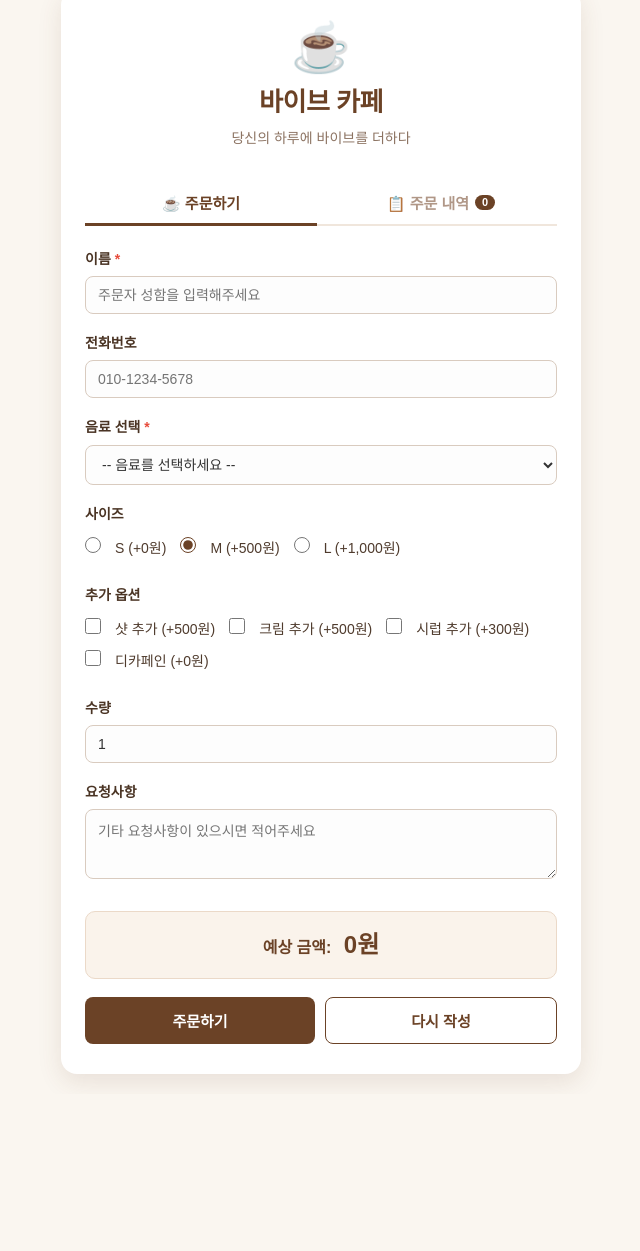
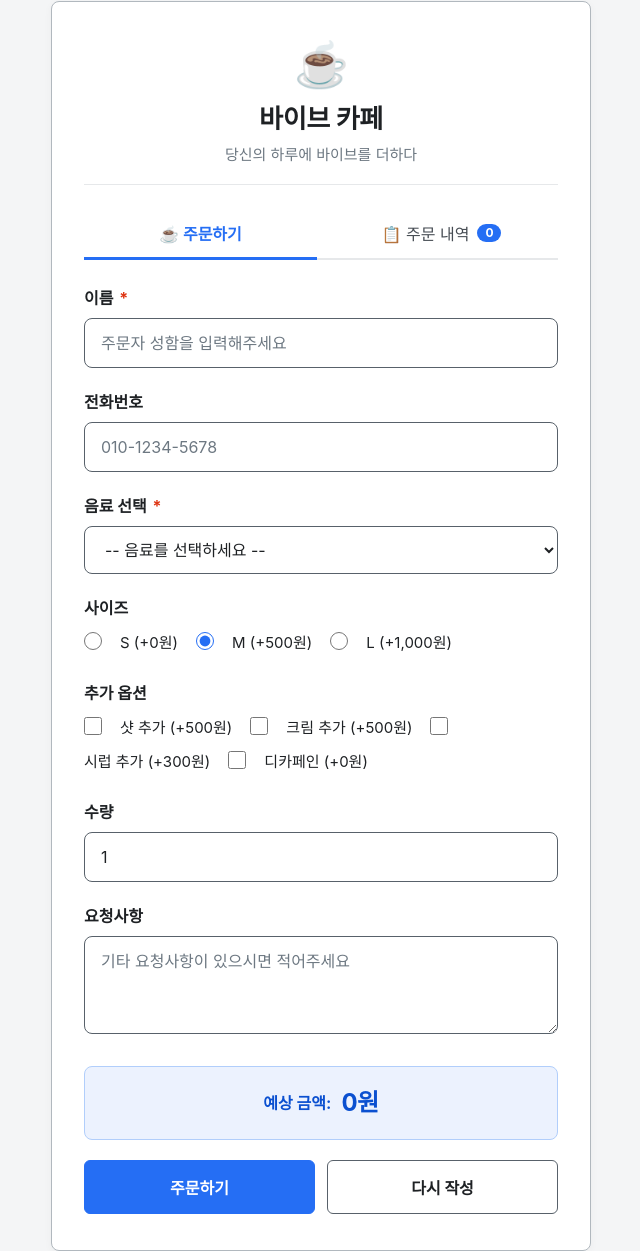
Before and after one commit to msh11hanwha-star/vibe_cafe, a plain HTML site: page index.html in a window 1280 px wide. Shown: the part 31-1282 px from the top of the page, without its empty margins (319-959 px from the left). Before the commit the page ends 1125 px from the top, so only its background shows below. Drawn offline with nearby package versions, Linux system fonts and the light colour scheme; a web font is replaced by a local one.

Commit message:
Add files via upload

```diff
--- a/style.css
+++ b/style.css
@@ -1,452 +1,547 @@
 /* ===================================================
-   바이브 카페 (Vibe Cafe) 스타일시트
-   - 초보자도 이해하기 쉬운 스타일 가이드 주석 포함
+   바이브 카페 (Vibe Cafe) - KRDS (대한민국 정부 디자인 시스템) 테마
+   - DESIGN (3).md 표준 토큰 및 컴포넌트 가이드라인 적용
 =================================================== */
 
-/* 1. 기본 리셋 및 전역 설정 */
+/* 1. 디자인 토큰 (CSS Custom Properties) */
+:root {
+    /* [Colors - Brand & Primary] */
+    --krds-color-primary-5: #ecf2fe;        /* 연한 블루 표면 / 배지 배경 */
+    --krds-color-primary-10: #d8e5fd;       /* hover / 선택 표면 */
+    --krds-color-primary-20: #b1cefb;       /* subtle 보더 / divider */
+    --krds-color-primary-50: #256ef4;       /* Primary 기본 액션 (정부 청색) */
+    --krds-color-primary-60: #0b50d0;       /* Primary 텍스트 / hover */
+    --krds-color-primary-70: #083891;       /* Primary active / pressed */
+
+    /* [Colors - Grayscale & Surfaces] */
+    --krds-color-canvas: #ffffff;           /* 카드 및 입력창 기본 배경 */
+    --krds-color-surface: #f4f5f6;          /* 페이지 전체 배경 (Subtle Surface) */
+    --krds-color-divider: #e6e8ea;          /* 구분선 */
+    --krds-color-border-subtle: #cdd1d5;    /* 연한 테두리 (Gray 20) */
+    --krds-color-border-card: #b1b8be;      /* 카드 / 패널 표준 보더 (Gray 30) */
+    --krds-color-border-strong: #58616a;    /* 입력창 / 아웃라인 표준 보더 (Gray 60) */
+
+    /* [Colors - Foreground (Text)] */
+    --krds-color-text-basic: #1e2124;       /* 기본 본문 / 제목 (Gray 90) */
+    --krds-color-text-subtle: #464c53;      /* 보조 텍스트 / 비활성 라벨 (Gray 70) */
+    --krds-color-text-caption: #6d7882;     /* 캡션 / 메타 (Gray 50) */
+
+    /* [Colors - Semantic] */
+    --krds-color-danger: #de3412;           /* 오류 / 필수 별표 (Danger 50) */
+    --krds-color-danger-bg: #fdefec;        /* 오류 배경 (Danger 5) */
+    --krds-color-success: #228738;          /* 성공 / 완료 (Success 50) */
+    --krds-color-success-bg: #eaf6ec;       /* 성공 배경 (Success 5) */
+    --krds-color-success-text: #285d33;     /* 성공 텍스트 (Success 70) */
+    --krds-color-warning: #ffb114;          /* 경고 */
+    --krds-color-info: #0b78cb;             /* 안내 */
+
+    /* [Typography] */
+    --krds-font-family: "Pretendard GOV", "Pretendard", -apple-system, BlinkMacSystemFont, "Apple SD Gothic Neo", "Noto Sans KR", sans-serif;
+    --krds-line-height: 1.5;
+
+    /* [Radiuses] */
+    --krds-radius-sm: 4px;
+    --krds-radius-md: 6px;
+    --krds-radius-lg: 8px;
+    --krds-radius-full: 1000px;
+
+    /* [Focus Outline Halo] */
+    --krds-box-shadow-outline: 0 0 0 4px #256ef4;
+}
+
+/* 2. 기본 리셋 및 전역 레이아웃 */
 * {
-    /* 박스 크기 계산 시 패딩(padding)과 테두리(border)를 포함하도록 설정 */
     box-sizing: border-box;
     margin: 0;
     padding: 0;
 }
 
 body {
-    /* 폰트 설정: 맑은 고딕 우선, 없을 경우 기본 고딕 계열 사용 */
-    font-family: '맑은 고딕', 'Malgun Gothic', 'Apple SD Gothic Neo', sans-serif;
-    /* 따뜻하고 편안한 베이지색 배경 */
-    background-color: #faf6f0;
-    /* 기본 글자색 (짙은 고동색) */
-    color: #333333;
-    line-height: 1.6;
-    padding: 20px 15px;
+    font-family: var(--krds-font-family);
+    background-color: var(--krds-color-surface);
+    color: var(--krds-color-text-basic);
+    line-height: var(--krds-line-height);
+    padding: 32px 16px;
     display: flex;
     justify-content: center;
     align-items: flex-start;
     min-height: 100vh;
+    -webkit-font-smoothing: antialiased;
 }
 
-/* 2. 전체 레이아웃 컨테이너 */
+/* 3. 전체 카드 컨테이너 (KRDS Standard Panel) */
 .container {
     width: 100%;
-    max-width: 520px; /* 최대 너비 520px 제한 */
-    margin: 0 auto; /* 좌우 중앙 정렬 */
-    background-color: #ffffff; /* 카드 형태의 흰색 배경 */
-    border-radius: 16px; /* 둥근 모서리 */
-    padding: 30px 24px;
-    /* 부드러운 그림자 효과로 입체감 부여 */
-    box-shadow: 0 8px 24px rgba(107, 66, 38, 0.12);
+    max-width: 540px;
+    margin: 0 auto;
+    background-color: var(--krds-color-canvas);
+    border: 1px solid var(--krds-color-border-card);
+    border-radius: var(--krds-radius-lg);
+    padding: 36px 32px;
+    /* KRDS는 과도한 그림자를 지양하고 깔끔한 1px 테두리와 은은한 깊이감을 사용합니다 */
+    box-shadow: 0 2px 8px rgba(0, 0, 0, 0.04);
 }
 
-/* 3. 헤더 영역 (로고 및 카페 이름) */
+/* 4. 헤더 영역 */
 .header {
     text-align: center;
-    margin-bottom: 20px;
-    padding-bottom: 12px;
+    margin-bottom: 24px;
+    padding-bottom: 18px;
+    border-bottom: 1px solid var(--krds-color-divider);
 }
 
 .logo {
-    font-size: 48px; /* 커피 이모지 크게 */
+    font-size: 44px;
     line-height: 1.2;
-    margin-bottom: 5px;
-    display: inline-block; /* 회전 애니메이션이 잘 적용되도록 인라인 블록 설정 */
-    animation: gentle-sway 2.5s ease-in-out infinite; /* 2.5초 주기로 천천히 부드럽게 흔들림 */
-    transform-origin: bottom center; /* 컵 바닥을 기준으로 흔들리도록 설정 */
+    margin-bottom: 8px;
+    display: inline-block;
+    animation: gentle-sway 2.5s ease-in-out infinite;
+    transform-origin: bottom center;
 }
 
-/* 커피잔이 좌우로 천천히 흔들리는 애니메이션 정의 */
+/* 커피잔 흔들림 애니메이션 */
 @keyframes gentle-sway {
     0%, 100% {
         transform: rotate(0deg);
     }
     25% {
-        transform: rotate(-7deg);
+        transform: rotate(-6deg);
     }
     75% {
-        transform: rotate(7deg);
+        transform: rotate(6deg);
     }
 }
 
 .header h1 {
     font-size: 26px;
-    color: #6b4226; /* 카페 시그니처 브라운 */
     font-weight: 700;
-    letter-spacing: -0.5px;
+    color: var(--krds-color-text-basic);
+    letter-spacing: -0.3px;
 }
 
 .subtitle {
-    font-size: 14px;
-    color: #8c7362;
-    margin-top: 4px;
+    font-size: 15px;
+    color: var(--krds-color-text-caption);
+    margin-top: 6px;
+    font-weight: 400;
 }
 
-/* 4. 탭 네비게이션 메뉴 */
+/* 5. 탭 네비게이션 (KRDS Horizontal Tabs) */
 .tabs-container {
     display: flex;
     gap: 8px;
-    margin-bottom: 22px;
-    border-bottom: 2px solid #f0e6dc; /* 탭 하단 구분선 */
+    margin-bottom: 26px;
+    border-bottom: 2px solid var(--krds-color-divider);
 }
 
 .tab-btn {
     flex: 1;
     background: none;
     border: none;
-    border-bottom: 3px solid transparent; /* 기본 밑줄 투명 */
-    margin-bottom: -2px; /* 하단 경계선과 겹치도록 정렬 */
-    padding: 10px 12px;
-    font-size: 15px;
-    font-weight: 600;
-    color: #b09787; /* 선택 안 된 탭: 연한 갈색 글씨 */
+    border-bottom: 3px solid transparent;
+    margin-bottom: -2px;
+    padding: 12px 16px;
+    font-size: 16px;
+    font-weight: 400;
+    color: var(--krds-color-text-subtle);
+    font-family: inherit;
     cursor: pointer;
-    transition: all 0.2s ease;
+    transition: color 0.2s ease, border-color 0.2s ease;
     display: flex;
     justify-content: center;
     align-items: center;
-    gap: 6px;
+    gap: 8px;
 }
 
 .tab-btn:hover {
-    color: #6b4226;
+    color: var(--krds-color-primary-50);
 }
 
-/* 선택된 활성 탭 */
+/* 활성화된 탭 (정부 블루 강조) */
 .tab-btn.active {
-    color: #6b4226; /* 갈색 글씨 */
-    border-bottom-color: #6b4226; /* 갈색 밑줄 */
+    color: var(--krds-color-primary-50);
+    border-bottom-color: var(--krds-color-primary-50);
     font-weight: 700;
 }
 
-/* 주문 건수 둥근 갈색 배지 */
-.order-badge {
-    background-color: #6b4226;
-    color: #ffffff;
-    font-size: 11px;
-    font-weight: bold;
-    padding: 2px 7px;
-    border-radius: 12px;
-    line-height: 1;
+.tab-btn:focus-visible {
+    outline: none;
+    box-shadow: var(--krds-box-shadow-outline);
+    border-radius: var(--krds-radius-sm);
 }
 
-/* 5. 탭 컨텐츠 영역 */
+/* 주문 건수 배지 (KRDS Primary Filled Badge) */
+.order-badge {
+    background-color: var(--krds-color-primary-50);
+    color: #ffffff;
+    font-size: 12px;
+    font-weight: 700;
+    padding: 2px 8px;
+    border-radius: var(--krds-radius-full);
+    line-height: 1.2;
+}
+
+/* 6. 탭 컨텐츠 영역 */
 .tab-content {
     width: 100%;
 }
 
-/* 6. 폼 그룹 (각 입력 항목 묶음) */
+/* 7. 폼 그룹 및 라벨 */
 .form-group {
-    margin-bottom: 18px;
+    margin-bottom: 22px;
 }
 
-/* 라벨 텍스트 스타일 */
 .form-group label,
 .group-label {
     display: block;
-    font-size: 14px;
-    font-weight: 600;
-    color: #4a3424;
-    margin-bottom: 6px;
+    font-size: 16px;
+    font-weight: 700;
+    color: var(--krds-color-text-basic);
+    margin-bottom: 8px;
 }
 
-/* 필수 항목 빨간 별표(*) */
+/* 필수 항목 빨간 별표 (Danger 50 #DE3412) */
 .required {
-    color: #e74c3c;
-    font-weight: bold;
+    color: var(--krds-color-danger);
+    font-weight: 700;
+    margin-left: 2px;
 }
 
-/* 7. 텍스트 입력칸, 드롭다운, 텍스트 영역 공통 스타일 */
+/* 8. 텍스트 입력창, 드롭다운 셀렉트, 텍스트에어리어 (KRDS Inputs) */
 input[type="text"],
 input[type="tel"],
 input[type="number"],
 select,
 textarea {
     width: 100%;
-    padding: 10px 12px;
-    font-size: 14px;
+    padding: 12px 16px;
+    font-size: 16px;
     font-family: inherit;
-    color: #333333;
-    background-color: #fdfdfd;
-    border: 1.5px solid #d9cbbf;
-    border-radius: 8px; /* 둥근 모서리 8px */
-    transition: all 0.2s ease-in-out; /* 부드러운 전환 효과 */
+    color: var(--krds-color-text-basic);
+    background-color: var(--krds-color-canvas);
+    border: 1px solid var(--krds-color-border-strong);
+    border-radius: var(--krds-radius-lg);
+    line-height: 1.5;
+    transition: border-color 0.2s ease, box-shadow 0.2s ease;
 }
 
-/* 입력칸 클릭/포커스 시 갈색 테두리와 부드러운 그림자 */
+input[type="text"]::placeholder,
+input[type="tel"]::placeholder,
+textarea::placeholder {
+    color: var(--krds-color-text-caption);
+}
+
+/* KRDS 표준 4px Focus Ring */
 input[type="text"]:focus,
 input[type="tel"]:focus,
 input[type="number"]:focus,
 select:focus,
 textarea:focus {
     outline: none;
-    border-color: #6b4226;
-    box-shadow: 0 0 0 3px rgba(107, 66, 38, 0.18);
-    background-color: #ffffff;
+    border-color: var(--krds-color-primary-50);
+    box-shadow: var(--krds-box-shadow-outline);
 }
 
-/* 텍스트 영역(textarea) 세로 크기 조절만 가능하게 제한 */
 textarea {
     resize: vertical;
+    min-height: 96px;
 }
 
-/* 8. 라디오 버튼 및 체크박스 그룹 스타일 */
+/* 9. 라디오 버튼 및 체크박스 그룹 */
 .radio-group,
 .checkbox-group {
     display: flex;
-    flex-wrap: wrap; /* 화면이 좁으면 다음 줄로 자동 줄바꿈 */
-    gap: 10px 14px; /* 항목 사이 여백 */
-    padding: 6px 0;
+    flex-wrap: wrap;
+    gap: 12px 18px;
+    padding: 4px 0;
 }
 
-/* 라디오 & 체크박스 항목 묶음 */
 .radio-group label,
 .checkbox-group label {
     display: inline-flex;
     align-items: center;
-    gap: 6px;
-    font-size: 14px;
-    font-weight: normal;
-    color: #4f3b2d;
+    gap: 8px;
+    font-size: 15px;
+    font-weight: 400;
+    color: var(--krds-color-text-basic);
     cursor: pointer;
     margin-bottom: 0;
 }
 
-/* 브라우저 기본 체크박스 및 라디오 악센트 컬러 설정 */
 input[type="radio"],
 input[type="checkbox"] {
-    accent-color: #6b4226;
+    accent-color: var(--krds-color-primary-50);
     cursor: pointer;
-    width: 16px;
-    height: 16px;
+    width: 18px;
+    height: 18px;
 }
 
-/* 9. 예상 금액 표시 영역 */
+input[type="radio"]:focus-visible,
+input[type="checkbox"]:focus-visible {
+    outline: none;
+    box-shadow: var(--krds-box-shadow-outline);
+    border-radius: var(--krds-radius-sm);
+}
+
+/* 10. 예상 금액 패널 (KRDS Info Panel Style) */
 .total-price-section {
-    background-color: #faf3eb;
-    border: 1px solid #ebd9c8;
-    border-radius: 10px;
-    padding: 14px 20px;
-    margin: 24px 0 18px 0;
-    text-align: center; /* 가운데 정렬 */
+    background-color: var(--krds-color-primary-5);
+    border: 1px solid var(--krds-color-primary-20);
+    border-radius: var(--krds-radius-lg);
+    padding: 18px 24px;
+    margin: 26px 0 20px 0;
+    text-align: center;
+    display: flex;
+    justify-content: center;
+    align-items: center;
+    gap: 10px;
 }
 
 .price-label {
     font-size: 16px;
-    font-weight: 600;
-    color: #6b4226;
-    margin-right: 8px;
+    font-weight: 700;
+    color: var(--krds-color-primary-60);
 }
 
 .price-value {
-    font-size: 24px; /* 큰 글씨 24px */
-    font-weight: 800; /* 굵게 */
-    color: #6b4226; /* 브라운 */
+    font-size: 24px;
+    font-weight: 700;
+    color: var(--krds-color-primary-60);
+    letter-spacing: -0.5px;
 }
 
-/* 10. 버튼 영역 */
+/* 11. 버튼 영역 (KRDS Buttons) */
 .button-group {
     display: flex;
-    gap: 10px;
-    margin-top: 10px;
+    gap: 12px;
+    margin-top: 12px;
 }
 
-/* 버튼 공통 스타일 */
 .btn {
-    flex: 1; /* 두 버튼의 너비를 균등하게 분할 */
-    padding: 12px 16px;
-    font-size: 15px;
+    flex: 1;
+    padding: 14px 20px;
+    font-size: 16px;
+    font-family: inherit;
     font-weight: 700;
-    border-radius: 8px;
+    border-radius: var(--krds-radius-md);
     cursor: pointer;
     transition: all 0.2s ease;
-    border: none;
+    border: 1px solid transparent;
+    display: inline-flex;
+    justify-content: center;
+    align-items: center;
 }
 
-/* 주문하기 버튼 (기본 강조 버튼) */
-.btn-primary {
-    background-color: #6b4226; /* 갈색 배경 */
-    color: #ffffff; /* 흰색 글씨 */
+.btn:focus-visible {
+    outline: none;
+    box-shadow: var(--krds-box-shadow-outline);
 }
 
-.btn-primary:hover {
-    background-color: #855230; /* 마우스 오버 시 약간 밝은 갈색 */
-    transform: translateY(-1px); /* 살짝 위로 뜨는 효과 */
+/* Primary 버튼: 정부 청색(#256EF4) + 흰색 글자 */
+.btn-primary {
+    background-color: var(--krds-color-primary-50);
+    color: #ffffff;
+    border-color: var(--krds-color-primary-50);
 }
 
-.btn-primary:active {
-    background-color: #55331d;
-    transform: translateY(0);
+.btn-primary:hover:not(:disabled) {
+    background-color: var(--krds-color-primary-60);
+    border-color: var(--krds-color-primary-60);
 }
 
-/* 다시 작성 버튼 (보조 버튼) */
+.btn-primary:active:not(:disabled) {
+    background-color: var(--krds-color-primary-70);
+    border-color: var(--krds-color-primary-70);
+}
+
+.btn-primary:disabled {
+    background-color: var(--krds-color-border-subtle);
+    border-color: var(--krds-color-border-card);
+    color: var(--krds-color-text-caption);
+    cursor: not-allowed;
+}
+
+/* Secondary (Tertiary Outline) 버튼: 다시 작성 */
 .btn-secondary {
-    background-color: #ffffff; /* 흰색 배경 */
-    color: #6b4226; /* 갈색 글씨 */
-    border: 1.5px solid #6b4226; /* 갈색 테두리 */
+    background-color: var(--krds-color-canvas);
+    color: var(--krds-color-text-basic);
+    border-color: var(--krds-color-border-strong);
 }
 
 .btn-secondary:hover {
-    background-color: #f7ede3; /* 옅은 베이지 배경 */
+    background-color: var(--krds-color-surface);
 }
 
 .btn-secondary:active {
-    background-color: #eedccf;
+    background-color: var(--krds-color-divider);
 }
 
-/* 11. 주문 확인 메시지 표시 영역 */
+/* 12. 주문 확인 완료 메시지 (KRDS Success Banner) */
 .confirmation-section {
-    margin-top: 20px;
-    padding: 16px 20px;
-    background-color: #eef7ed; /* 연두빛/연초록 배경 */
-    border: 1.5px solid #c8e6c9;
-    border-radius: 10px; /* 둥근 모서리 */
-    color: #1e6b24; /* 초록 글씨 */
-    font-size: 14px;
+    margin-top: 22px;
+    padding: 18px 22px;
+    background-color: var(--krds-color-success-bg);
+    border: 1px solid var(--krds-color-success);
+    border-radius: var(--krds-radius-lg);
+    color: var(--krds-color-success-text);
+    font-size: 15px;
     line-height: 1.6;
+    font-weight: 500;
 }
 
-/* 12. 주문 내역 목록 스타일 */
+/* 13. 주문 내역 목록 스타일 */
 .orders-list {
     display: flex;
     flex-direction: column;
-    gap: 12px;
+    gap: 14px;
 }
 
-/* 주문 1건 카드: 베이지 카드 + 왼쪽에 갈색 세로줄 */
+/* 주문 1건 카드: 표준 패널 + 왼쪽 정부 블루 인디케이터 */
 .order-card {
-    background-color: #faf6f0; /* 베이지 카드 배경 */
-    border: 1px solid #ebd9c8;
-    border-left: 5px solid #6b4226; /* 왼쪽 갈색 세로줄 */
-    border-radius: 10px;
-    padding: 14px 16px;
-    box-shadow: 0 2px 6px rgba(107, 66, 38, 0.05);
+    background-color: var(--krds-color-canvas);
+    border: 1px solid var(--krds-color-border-card);
+    border-left: 4px solid var(--krds-color-primary-50);
+    border-radius: var(--krds-radius-lg);
+    padding: 16px 20px;
+    transition: border-color 0.2s ease;
 }
 
-/* 카드 상단 영역 (1줄 + 취소 버튼) */
+.order-card:hover {
+    border-color: var(--krds-color-border-strong);
+}
+
+/* 카드 상단 영역 (주문 번호 및 취소 버튼) */
 .order-card-top {
     display: flex;
     justify-content: space-between;
     align-items: center;
-    margin-bottom: 6px;
+    margin-bottom: 8px;
 }
 
-/* 1줄: "#1 홍길동님 · 5,000원" */
 .order-card-title {
-    font-size: 15px;
+    font-size: 16px;
     font-weight: 700;
-    color: #6b4226;
+    color: var(--krds-color-text-basic);
 }
 
-/* 주문 취소 버튼 */
+/* 취소 버튼 (KRDS Small Outline) */
 .btn-cancel-order {
-    background-color: #ffffff;
-    border: 1px solid #d9cbbf;
-    color: #8c7362;
-    padding: 3px 8px;
-    font-size: 12px;
-    font-weight: 600;
-    border-radius: 6px;
+    background-color: var(--krds-color-canvas);
+    border: 1px solid var(--krds-color-border-card);
+    color: var(--krds-color-text-subtle);
+    padding: 4px 10px;
+    font-size: 13px;
+    font-family: inherit;
+    font-weight: 500;
+    border-radius: var(--krds-radius-sm);
     cursor: pointer;
     transition: all 0.2s ease;
 }
 
 .btn-cancel-order:hover {
-    background-color: #fdeeee;
-    color: #c0392b;
-    border-color: #f5c6cb;
+    background-color: var(--krds-color-danger-bg);
+    color: var(--krds-color-danger);
+    border-color: var(--krds-color-danger);
 }
 
-/* 2줄: "카페라떼 M사이즈 (샷 추가) 1잔" */
-.order-card-details {
-    font-size: 14px;
-    color: #333333;
-    font-weight: 600;
-    margin-bottom: 4px;
+.btn-cancel-order:focus-visible {
+    outline: none;
+    box-shadow: var(--krds-box-shadow-outline);
 }
 
-/* 3줄: 요청사항 · 주문 시간 */
+/* 2줄: 주문 품목 상세 */
+.order-card-details {
+    font-size: 15px;
+    color: var(--krds-color-text-basic);
+    font-weight: 500;
+    margin-bottom: 6px;
+}
+
+/* 3줄: 요청사항 및 접수 시간 */
 .order-card-meta {
-    font-size: 12px;
-    color: #8c7362;
+    font-size: 13px;
+    color: var(--krds-color-text-caption);
     line-height: 1.4;
 }
 
-/* 주문 내역 없을 때 안내 문구 */
+/* 주문 내역 없을 때 안내 */
 .empty-orders {
     text-align: center;
-    padding: 45px 20px;
+    padding: 48px 24px;
     font-size: 15px;
-    color: #8c7362;
-    background-color: #faf6f0;
-    border: 1.5px dashed #ebd9c8;
-    border-radius: 10px;
+    color: var(--krds-color-text-caption);
+    background-color: var(--krds-color-surface);
+    border: 1px dashed var(--krds-color-border-card);
+    border-radius: var(--krds-radius-lg);
     margin: 10px 0;
 }
 
-/* 주문 내역 하단 푸터 (총액 요약 + 모두 지우기) */
+/* 주문 내역 하단 요약 및 전체 삭제 */
 .history-footer {
-    margin-top: 20px;
-    padding-top: 15px;
-    border-top: 2px dashed #f0e6dc;
+    margin-top: 24px;
+    padding-top: 18px;
+    border-top: 1px solid var(--krds-color-divider);
     display: flex;
     justify-content: space-between;
     align-items: center;
     flex-wrap: wrap;
-    gap: 10px;
+    gap: 12px;
 }
 
 .total-orders-summary {
-    font-size: 15px;
+    font-size: 16px;
     font-weight: 700;
-    color: #6b4226;
+    color: var(--krds-color-text-basic);
 }
 
 .btn-clear-all {
-    background-color: #ffffff;
-    color: #b71c1c;
-    border: 1.5px solid #ffcdd2;
-    padding: 6px 12px;
+    background-color: var(--krds-color-canvas);
+    color: var(--krds-color-danger);
+    border: 1px solid var(--krds-color-danger);
+    padding: 8px 14px;
     font-size: 13px;
-    font-weight: 600;
-    border-radius: 6px;
+    font-family: inherit;
+    font-weight: 700;
+    border-radius: var(--krds-radius-md);
     cursor: pointer;
     transition: all 0.2s ease;
 }
 
 .btn-clear-all:hover {
-    background-color: #ffebee;
-    border-color: #ef9a9a;
+    background-color: var(--krds-color-danger-bg);
 }
 
-/* 13. 숨김 처리를 위한 유틸리티 클래스 */
+.btn-clear-all:focus-visible {
+    outline: none;
+    box-shadow: var(--krds-box-shadow-outline);
+}
+
+/* 14. 숨김 유틸리티 클래스 */
 .hidden {
     display: none !important;
 }
 
-/* 14. 모바일 반응형 대응 (화면 폭 480px 이하) */
+/* 15. 모바일 반응형 대응 (화면 폭 480px 이하) */
 @media (max-width: 480px) {
     body {
-        padding: 12px 8px;
+        padding: 16px 10px;
     }
 
     .container {
-        padding: 20px 16px;
-        border-radius: 12px;
+        padding: 24px 18px;
+        border-radius: var(--krds-radius-md);
     }
 
     .logo {
-        font-size: 40px;
+        font-size: 38px;
     }
 
     .header h1 {
         font-size: 22px;
     }
 
-    .price-value {
-        font-size: 22px;
-    }
-
     .button-group {
-        flex-direction: column; /* 모바일에서 버튼을 위아래로 배치 */
+        flex-direction: column;
     }
 
     .history-footer {
@@ -457,6 +552,6 @@ input[type="checkbox"] {
 
     .btn-clear-all {
         width: 100%;
-        padding: 8px;
+        padding: 10px;
     }
 }
```
Also changed, not shown: index.html (+2 -0 lines).
